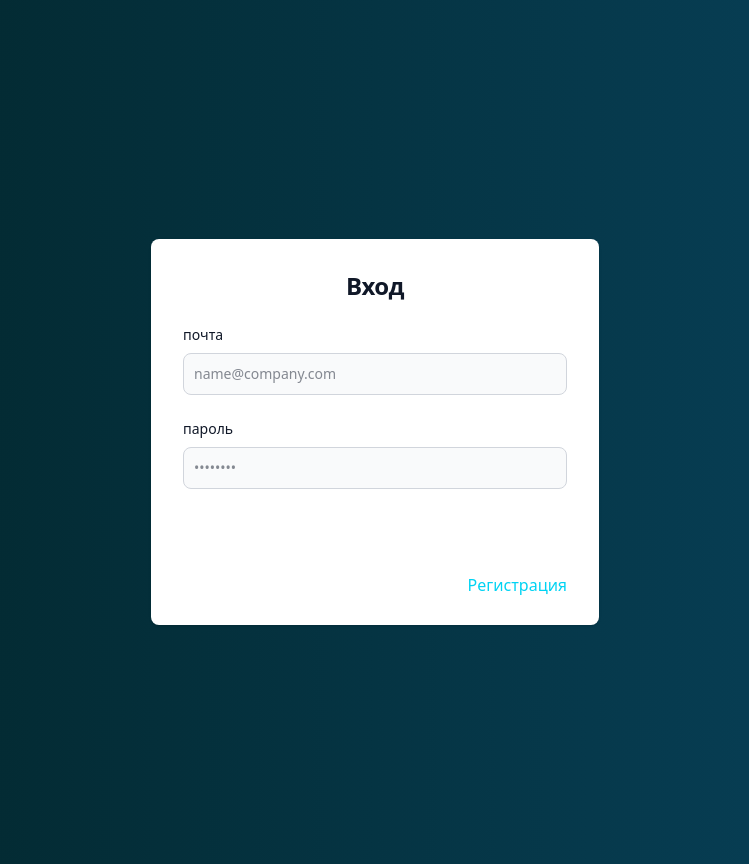
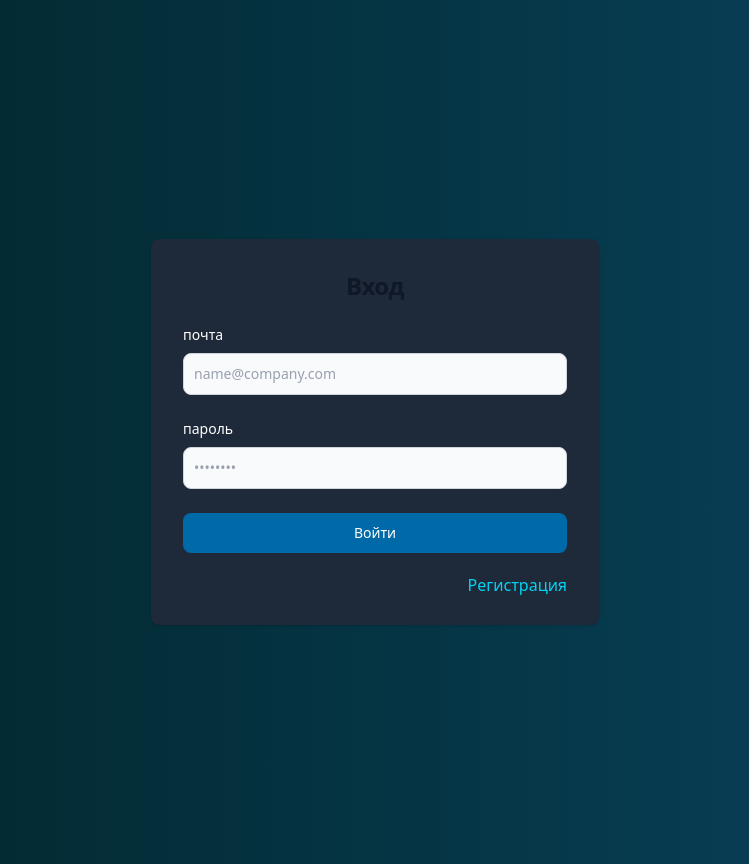
Before and after one commit to kizirgaleevmr/worktabel, a React (Vite) app: page / in a window 1280 px wide. Shown: the whole page, without its empty margins (265-1014 px from the left). Built offline with nearby package versions, Linux system fonts and the light colour scheme.

Commit message:
добавил стили для светлой темы

```diff
--- a/src/components/Auth/Login.jsx
+++ b/src/components/Auth/Login.jsx
@@ -33,7 +33,7 @@ export const Login = () => {
     return (
         <section>
             <div className="flex flex-col items-center justify-center px-6 py-8 mx-auto md:h-screen lg:py-0">
-                <div className="w-full bg-white rounded-lg shadow dark:border md:mt-0 sm:max-w-md xl:p-0 dark:bg-gray-800 dark:border-gray-700">
+                <div className="w-full rounded-lg shadow dark:border md:mt-0 sm:max-w-md xl:p-0 dark:bg-gray-800 dark:border-gray-700 bg-gray-800 border-gray-700">
                     <div className="p-6 space-y-4 md:space-y-6 sm:p-8">
                         <h1 className="text-xl font-bold leading-tight tracking-tight text-gray-900 md:text-2xl dark:text-white">
                             Вход
@@ -46,7 +46,7 @@ export const Login = () => {
                             <div className="text-left">
                                 <label
                                     htmlFor="email"
-                                    className="block mb-2 text-sm font-medium text-gray-900 dark:text-white"
+                                    className="block mb-2 text-sm font-medium dark:text-white text-white"
                                 >
                                     почта
                                 </label>
@@ -55,7 +55,7 @@ export const Login = () => {
                                     name="email"
                                     id="email"
                                     onChange={(e) => setEmail(e.target.value)}
-                                    className="bg-gray-50 border border-gray-300 text-gray-900 text-sm rounded-lg focus:ring-primary-600 focus:border-primary-600 block w-full p-2.5 dark:bg-gray-700 dark:border-gray-600 dark:placeholder-gray-400 dark:text-white dark:focus:ring-blue-500 dark:focus:border-blue-500"
+                                    className="bg-gray-50 border border-gray-300 text-gray-900 text-sm rounded-lg focus:ring-primary-600 focus:border-primary-600 block w-full p-2.5 dark:bg-gray-700 dark:border-gray-600 dark:placeholder-gray-400 placeholder-gray-400 dark:text-white dark:focus:ring-blue-500 dark:focus:border-blue-500"
                                     placeholder="name@company.com"
                                     required=""
                                 />
@@ -63,7 +63,7 @@ export const Login = () => {
                             <div className="text-left">
                                 <label
                                     htmlFor="password"
-                                    className="block mb-2 text-sm font-medium text-gray-900 dark:text-white"
+                                    className="block mb-2 text-sm font-medium dark:text-white text-white"
                                 >
                                     пароль
                                 </label>
@@ -75,13 +75,13 @@ export const Login = () => {
                                         setPassword(e.target.value)
                                     }
                                     placeholder="••••••••"
-                                    className="bg-gray-50 border border-gray-300 text-gray-900 text-sm rounded-lg focus:ring-primary-600 focus:border-primary-600 block w-full p-2.5 dark:bg-gray-700 dark:border-gray-600 dark:placeholder-gray-400 dark:text-white dark:focus:ring-blue-500 dark:focus:border-blue-500"
+                                    className="bg-gray-50 border border-gray-300 text-gray-900 text-sm rounded-lg focus:ring-primary-600 focus:border-primary-600 block w-full p-2.5 dark:bg-gray-700 dark:border-gray-600 dark:placeholder-gray-400 placeholder-gray-400 dark:text-white dark:focus:ring-blue-500 dark:focus:border-blue-500"
                                     required=""
                                 />
                             </div>
                             <button
                                 type="submit"
-                                className="w-full text-white bg-primary-600 hover:bg-primary-700 focus:ring-4 focus:outline-none focus:ring-primary-300 font-medium rounded-lg text-sm px-5 py-2.5 text-center dark:bg-sky-700 dark:hover:bg-sky-800 cursor-pointer"
+                                className="w-full text-white bg-primary-600 hover:bg-primary-700 focus:ring-4 focus:outline-none focus:ring-primary-300 font-medium rounded-lg text-sm px-5 py-2.5 text-center dark:bg-sky-700 dark:hover:bg-sky-800 cursor-pointer bg-sky-700 hover:bg-sky-800"
                             >
                                 Войти
                             </button>
--- a/src/components/ui/AllShowUsers.jsx
+++ b/src/components/ui/AllShowUsers.jsx
@@ -159,7 +159,7 @@ export const AllShowUsers = ({ show, setShow }) => {
             <Cards />
             <Button
                 variant="outlined"
-                className="text-white bg-gray-800 hover:bg-gray-600 focus:outline-none focus:ring-4 focus:ring-gray-300 font-medium rounded-lg text-sm px-5 py-2.5 me-2 mb-2 dark:bg-amber-800 dark:hover:bg-amber-600 dark:focus:ring-gray-700 dark:border-gray-700"
+                className="text-white bg-amber-800 hover:bg-amber-600 focus:outline-none focus:ring-4 focus:ring-gray-300 font-medium rounded-lg text-sm px-5 py-2.5 me-2 mb-2 dark:bg-amber-800 dark:hover:bg-amber-600 dark:focus:ring-gray-700 dark:border-gray-700"
                 onClick={() => {
                     setShow(false);
                 }}
--- a/src/components/ui/Pagination.jsx
+++ b/src/components/ui/Pagination.jsx
@@ -16,7 +16,7 @@ export const Pagination = ({ usersPerPage, totalUsers, paginate }) => {
                             onClick={() => paginate(number)}
                             key={number}
                         >
-                            <li className="border-2 border-gray-300 px-7 py-2 rounded-full hover:bg-emerald-400 text-black  dark:bg-white dark:hover:bg-cyan-700">
+                            <li className="text-white border-2 border-gray-300 px-7 py-2 rounded-full  bg-amber-800 hover:bg-amber-600 ">
                                 {number}
                             </li>
                         </a>
@@ -43,7 +43,7 @@ export const PaginationTabel = ({ monthPerPage, totalMonth, paginate }) => {
                             onClick={() => paginate(number)}
                             key={number}
                         >
-                            <li className="border-2 border-gray-300 px-6 py-3 rounded-full hover:bg-emerald-400 text-white dark:bg-amber-800 dark:hover:bg-amber-600">
+                            <li className="text-white g-amber-800 hover:bg-amber-600 font-medium rounded-lg text-sm px-5 py-2.5 me-2 mb-2 bg-amber-800  dark:bg-amber-800 dark:hover:bg-amber-600  dark:border-gray-700">
                                 {number}
                             </li>
                         </a>
@@ -71,7 +71,7 @@ export const PaginationWeek = ({ weekPerPage, totalWeek, paginateWeek }) => {
                             onClick={() => paginateWeek(number)}
                             key={number}
                         >
-                            <li className="border-2 border-gray-300 px-5  py-2 rounded-full text-white dark:bg-amber-800 dark:hover:bg-amber-600">
+                            <li className="text-white g-amber-800 hover:bg-amber-600 font-medium rounded-lg text-sm px-5 py-2.5 me-2 mb-2 bg-amber-800  dark:bg-amber-800 dark:hover:bg-amber-600  dark:border-gray-700">
                                 {number}
                             </li>
                         </a>
--- a/src/components/ui/SotrudnikiModalAll.jsx
+++ b/src/components/ui/SotrudnikiModalAll.jsx
@@ -17,7 +17,7 @@ export function ButtonGroupColors({ title1 }) {
             <div className="flex w-max flex-col gap-4 mb-4">
                 <ButtonGroup color="green">
                     <Button
-                        className="text-white bg-gray-800 hover:bg-gray-600 focus:outline-none focus:ring-4 focus:ring-gray-300 font-medium rounded-lg text-sm px-5 py-2.5 me-2 mb-2  dark:bg-amber-800 dark:hover:bg-amber-600 dark:focus:ring-gray-700 dark:border-gray-700"
+                        className="text-white focus:outline-none focus:ring-4 focus:ring-gray-300 font-medium rounded-lg text-sm px-5 py-2.5 me-2 mb-2  dark:bg-amber-800 dark:hover:bg-amber-600 bg-amber-800 hover:bg-amber-600 dark:focus:ring-gray-700 dark:border-gray-700"
                         onClick={handleAddUsers}
                     >
                         {title1}
```
